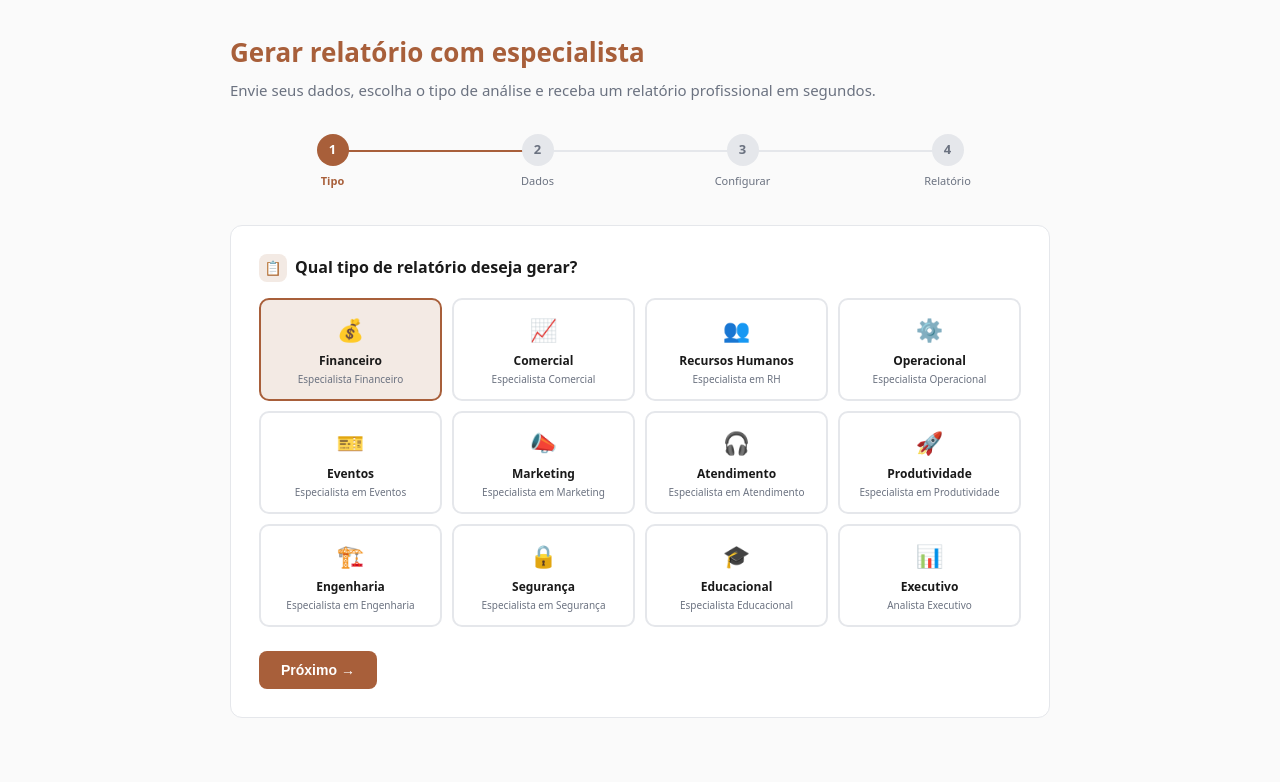
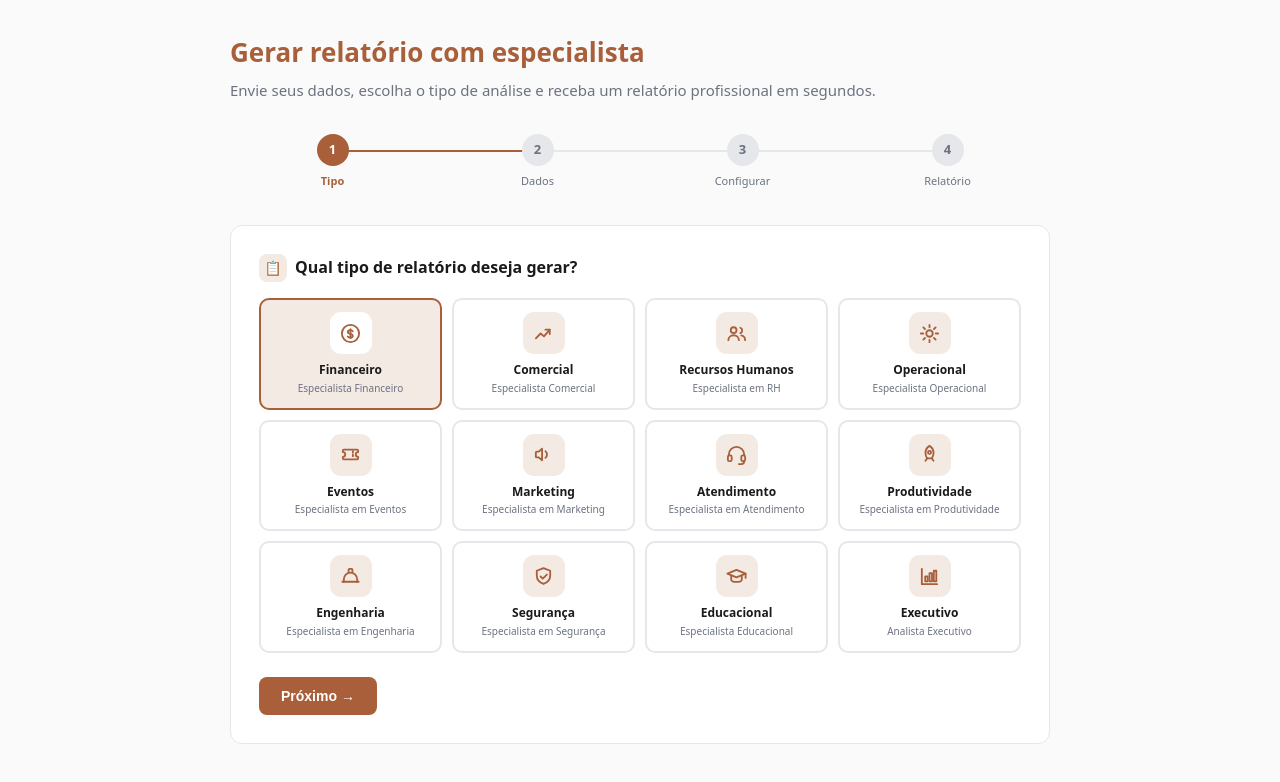
Before and after one commit to Alexandredecarvalhopaiva/Report-AI, a website: page report-generator.html in a window 1280 px wide. Shown: the part 64-846 px from the top of the page. Drawn offline with nearby package versions, Linux system fonts and the light colour scheme.

Commit message:
feat: ícones dos tipos de relatório no padrão da marca (SVG, sem emoji)
Os 12 cards de tipo de relatório no gerador trocam o emoji por ícone SVG de traço em terracota, dentro de um badge arredondado (mesmo tratamento dos ícones do site). Hover/selecionado deixa o badge branco.

Co-Authored-By: Claude Opus 4.8 (1M context) <noreply@anthropic.com>

```diff
--- a/report-generator.html
+++ b/report-generator.html
@@ -76,7 +76,9 @@
     .type-card { border: 2px solid var(--border); border-radius: 10px; padding: 12px; cursor: pointer; transition: all .15s; text-align: center; }
     .type-card:hover { border-color: var(--brand); background: var(--brand-light); }
     .type-card.selected { border-color: var(--brand); background: var(--brand-light); }
-    .type-card .type-icon { font-size: 22px; margin-bottom: 6px; }
+    .type-card .type-icon { width: 42px; height: 42px; margin: 0 auto 8px; display: flex; align-items: center; justify-content: center; background: var(--brand-light); border-radius: 11px; color: var(--brand); transition: background .15s; }
+    .type-card .type-icon svg { width: 23px; height: 23px; fill: none; stroke: currentColor; stroke-width: 1.9; stroke-linecap: round; stroke-linejoin: round; }
+    .type-card:hover .type-icon, .type-card.selected .type-icon { background: var(--white); }
     .type-card .type-name { font-size: 12px; font-weight: 600; line-height: 1.3; }
     .type-card .type-specialist { font-size: 10px; color: var(--muted); margin-top: 2px; }
 
@@ -211,62 +213,62 @@
       <div class="card-title"><span class="icon">📋</span> Qual tipo de relatório deseja gerar?</div>
       <div class="type-grid">
         <div class="type-card selected" data-type="financial" onclick="selectType(this)">
-          <div class="type-icon">💰</div>
+          <div class="type-icon"><svg viewBox="0 0 24 24" aria-hidden="true"><circle cx="12" cy="12" r="9"/><path d="M12 7.5v9"/><path d="M14.4 9.6c-.6-.8-1.6-1.2-2.6-1.2-1.5 0-2.6.8-2.6 2 0 2.7 5.2 1.4 5.2 4 0 1.2-1.1 2-2.6 2-1 0-2-.4-2.6-1.2"/></svg></div>
           <div class="type-name">Financeiro</div>
           <div class="type-specialist">Especialista Financeiro</div>
         </div>
         <div class="type-card" data-type="commercial" onclick="selectType(this)">
-          <div class="type-icon">📈</div>
+          <div class="type-icon"><svg viewBox="0 0 24 24" aria-hidden="true"><path d="M4 17l5-5 3.5 3 6-7"/><path d="M14 8h4.5v4.5"/></svg></div>
           <div class="type-name">Comercial</div>
           <div class="type-specialist">Especialista Comercial</div>
         </div>
         <div class="type-card" data-type="hr" onclick="selectType(this)">
-          <div class="type-icon">👥</div>
+          <div class="type-icon"><svg viewBox="0 0 24 24" aria-hidden="true"><circle cx="9" cy="8.5" r="3"/><path d="M3.5 19c0-3 2.5-5.2 5.5-5.2s5.5 2.2 5.5 5.2"/><path d="M16 6a3 3 0 0 1 0 5.6"/><path d="M17 14c2.3.5 4 2.4 4 5"/></svg></div>
           <div class="type-name">Recursos Humanos</div>
           <div class="type-specialist">Especialista em RH</div>
         </div>
         <div class="type-card" data-type="operational" onclick="selectType(this)">
-          <div class="type-icon">⚙️</div>
+          <div class="type-icon"><svg viewBox="0 0 24 24" aria-hidden="true"><circle cx="12" cy="12" r="3.4"/><path d="M12 3v2.4M12 18.6V21M21 12h-2.4M5.4 12H3M18.4 5.6l-1.7 1.7M7.3 16.7l-1.7 1.7M18.4 18.4l-1.7-1.7M7.3 7.3 5.6 5.6"/></svg></div>
           <div class="type-name">Operacional</div>
           <div class="type-specialist">Especialista Operacional</div>
         </div>
         <div class="type-card" data-type="events" onclick="selectType(this)">
-          <div class="type-icon">🎫</div>
+          <div class="type-icon"><svg viewBox="0 0 24 24" aria-hidden="true"><path d="M4 9.5V8a1 1 0 0 1 1-1h14a1 1 0 0 1 1 1v1.5a2 2 0 1 0 0 5V16a1 1 0 0 1-1 1H5a1 1 0 0 1-1-1v-1.5a2 2 0 1 0 0-5z"/><path d="M14.5 8.5v7" stroke-dasharray="1.6 2"/></svg></div>
           <div class="type-name">Eventos</div>
           <div class="type-specialist">Especialista em Eventos</div>
         </div>
         <div class="type-card" data-type="marketing" onclick="selectType(this)">
-          <div class="type-icon">📣</div>
+          <div class="type-icon"><svg viewBox="0 0 24 24" aria-hidden="true"><path d="M4 10v4a1 1 0 0 0 1 1h2l3.5 3V6L7 9H5a1 1 0 0 0-1 1z"/><path d="M14 8.5a4.5 4.5 0 0 1 0 7"/></svg></div>
           <div class="type-name">Marketing</div>
           <div class="type-specialist">Especialista em Marketing</div>
         </div>
         <div class="type-card" data-type="customer_service" onclick="selectType(this)">
-          <div class="type-icon">🎧</div>
+          <div class="type-icon"><svg viewBox="0 0 24 24" aria-hidden="true"><path d="M4 13v-1a8 8 0 0 1 16 0v1"/><rect x="3" y="13" width="4" height="6" rx="1.6"/><rect x="17" y="13" width="4" height="6" rx="1.6"/><path d="M20 19a3 3 0 0 1-3 3h-2.5"/></svg></div>
           <div class="type-name">Atendimento</div>
           <div class="type-specialist">Especialista em Atendimento</div>
         </div>
         <div class="type-card" data-type="productivity" onclick="selectType(this)">
-          <div class="type-icon">🚀</div>
+          <div class="type-icon"><svg viewBox="0 0 24 24" aria-hidden="true"><path d="M12 3c2.8 1.6 4.2 4.4 4.2 7.7 0 2-.8 3.9-1.8 5.3H9.6C8.6 14.6 7.8 12.7 7.8 10.7 7.8 7.4 9.2 4.6 12 3z"/><circle cx="12" cy="9.8" r="1.6"/><path d="M9.6 16l-1.8 2.5M14.4 16l1.8 2.5"/></svg></div>
           <div class="type-name">Produtividade</div>
           <div class="type-specialist">Especialista em Produtividade</div>
         </div>
         <div class="type-card" data-type="engineering" onclick="selectType(this)">
-          <div class="type-icon">🏗️</div>
+          <div class="type-icon"><svg viewBox="0 0 24 24" aria-hidden="true"><path d="M3.5 17.5h17"/><path d="M5 17.5v-2.5a7 7 0 0 1 14 0v2.5"/><path d="M10 6.8V5a1 1 0 0 1 1-1h2a1 1 0 0 1 1 1v1.8"/></svg></div>
           <div class="type-name">Engenharia</div>
           <div class="type-specialist">Especialista em Engenharia</div>
         </div>
         <div class="type-card" data-type="security" onclick="selectType(this)">
-          <div class="type-icon">🔒</div>
+          <div class="type-icon"><svg viewBox="0 0 24 24" aria-hidden="true"><path d="M12 3.2l7 2.8v5c0 4.4-3 7.4-7 8.8-4-1.4-7-4.4-7-8.8v-5l7-2.8z"/><path d="M9 12l2.2 2.2L15.5 10"/></svg></div>
           <div class="type-name">Segurança</div>
           <div class="type-specialist">Especialista em Segurança</div>
         </div>
         <div class="type-card" data-type="educational" onclick="selectType(this)">
-          <div class="type-icon">🎓</div>
+          <div class="type-icon"><svg viewBox="0 0 24 24" aria-hidden="true"><path d="M2.5 9L12 5l9.5 4-9.5 4-9.5-4z"/><path d="M6.5 11.2V15c0 1.4 2.5 2.6 5.5 2.6s5.5-1.2 5.5-2.6v-3.8"/><path d="M21.5 9v4.5"/></svg></div>
           <div class="type-name">Educacional</div>
           <div class="type-specialist">Especialista Educacional</div>
         </div>
         <div class="type-card" data-type="executive" onclick="selectType(this)">
-          <div class="type-icon">📊</div>
+          <div class="type-icon"><svg viewBox="0 0 24 24" aria-hidden="true"><path d="M4 4v16h16"/><rect x="7.5" y="12" width="2.6" height="5"/><rect x="12" y="8.5" width="2.6" height="8.5"/><rect x="16.5" y="6" width="2.6" height="11"/></svg></div>
           <div class="type-name">Executivo</div>
           <div class="type-specialist">Analista Executivo</div>
         </div>
```
